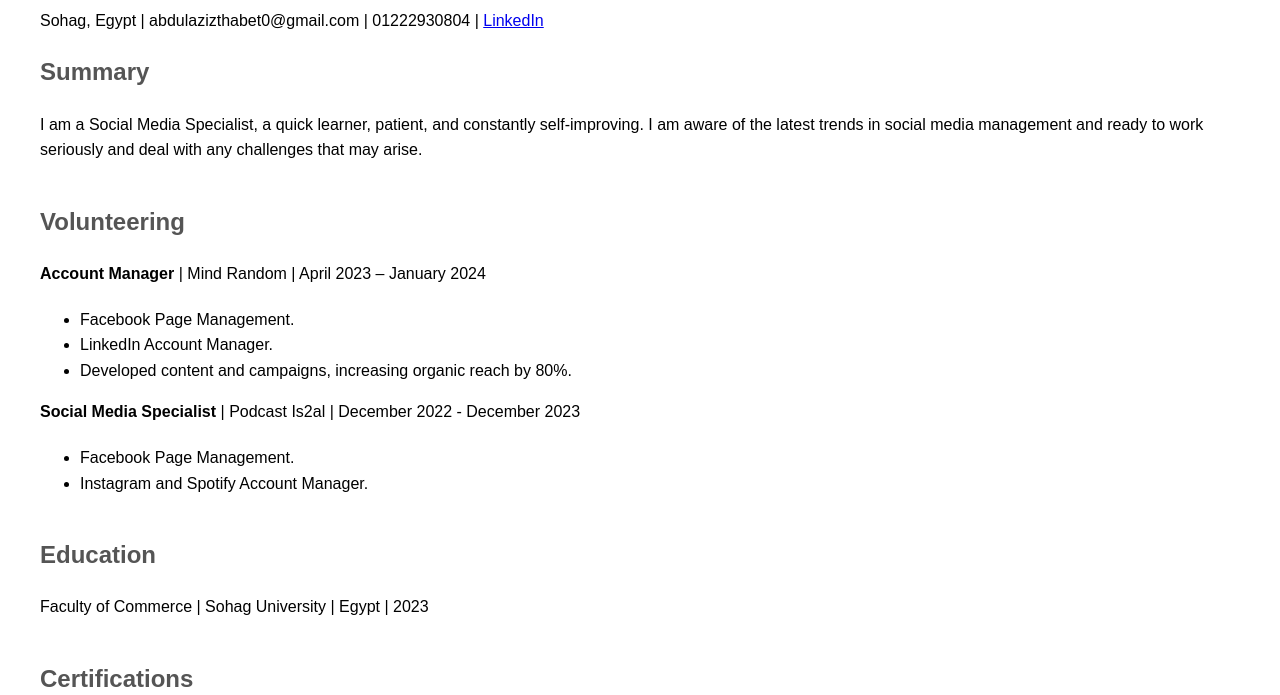
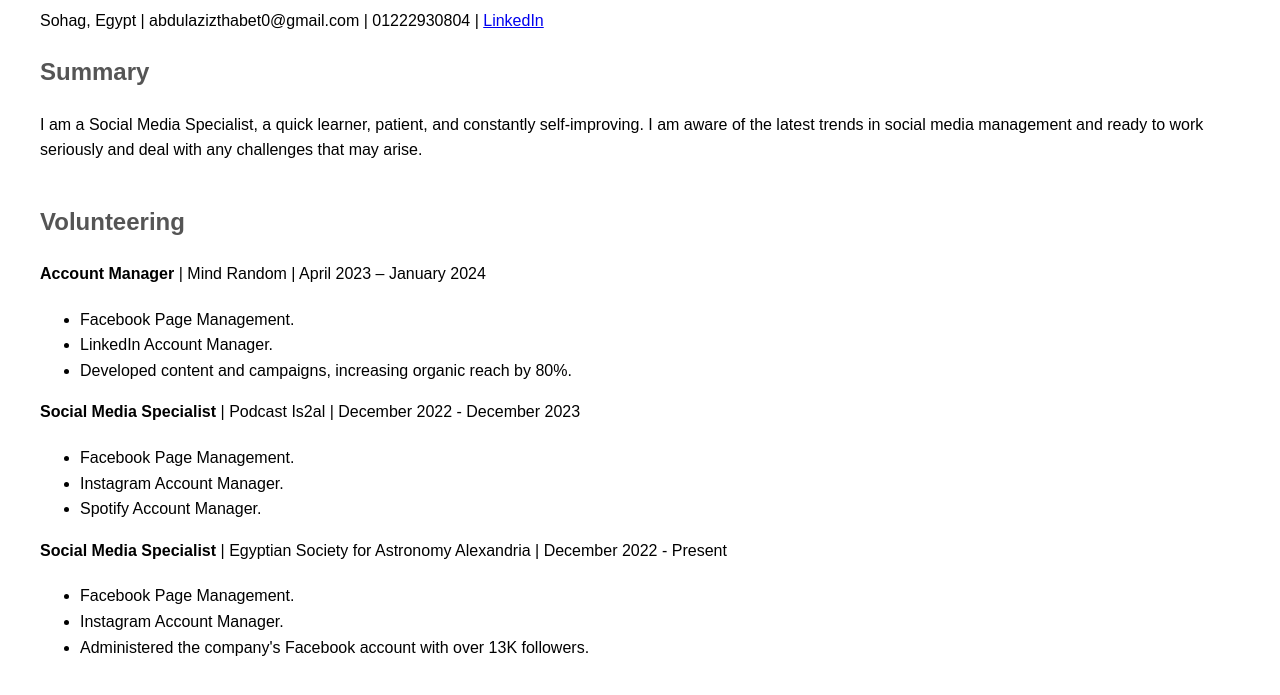
Before and after one commit to jupa174/Jupa174.github.io, a plain HTML site: page index.html in a window 1280 px wide. Shown: the part 105-800 px from the top of the page. Drawn offline with Linux system fonts and the light colour scheme.

Commit message:
index.html

```diff
--- a/index.html
+++ b/index.html
@@ -32,7 +32,14 @@
         <p><strong>Social Media Specialist</strong> | Podcast Is2al | December 2022 - December 2023</p>
         <ul>
             <li>Facebook Page Management.</li>
-            <li>Instagram and Spotify Account Manager.</li>
+            <li>Instagram Account Manager.</li>
+            <li>Spotify Account Manager.</li>
+        </ul>
+        <p><strong>Social Media Specialist</strong> | Egyptian Society for Astronomy Alexandria | December 2022 - Present</p>
+        <ul>
+            <li>Facebook Page Management.</li>
+            <li>Instagram Account Manager.</li>
+            <li>Administered the company's Facebook account with over 13K followers.</li>
         </ul>
     </div>
 
```
